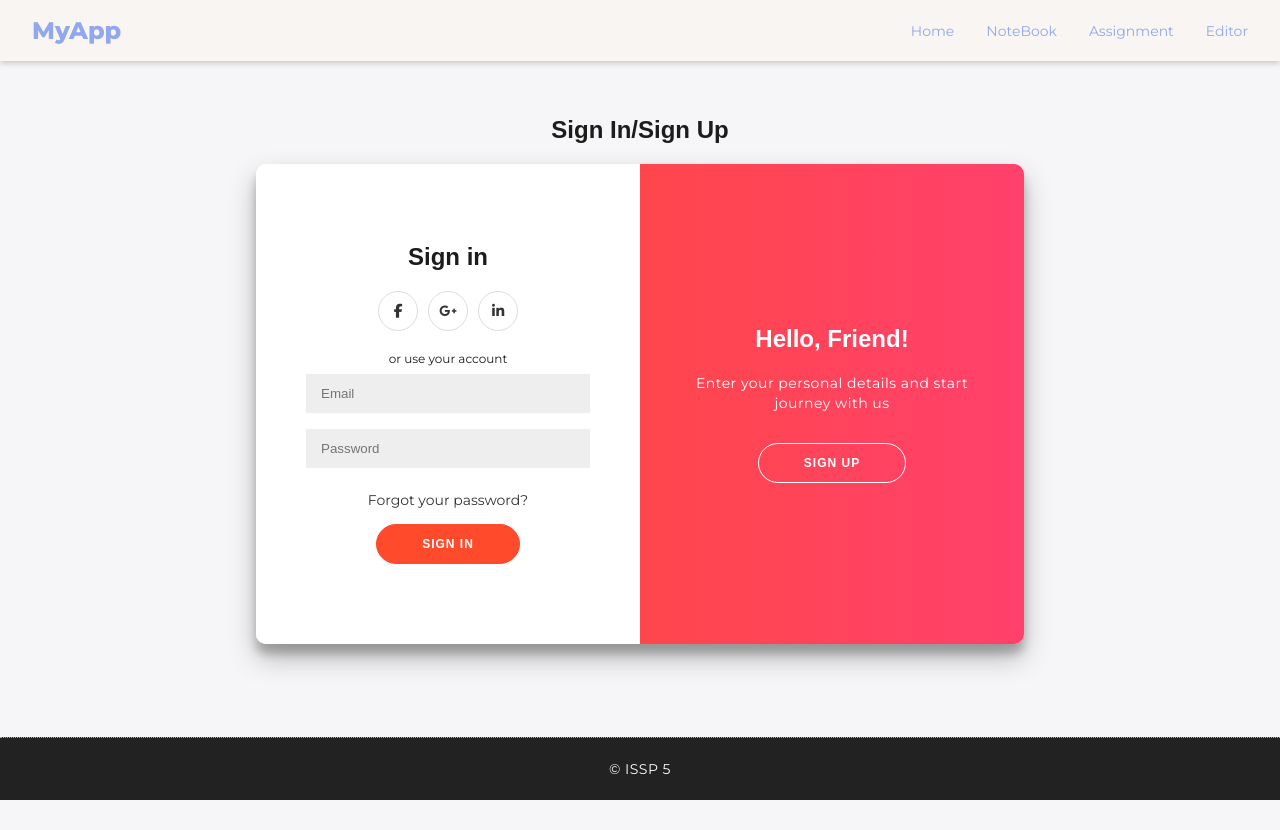
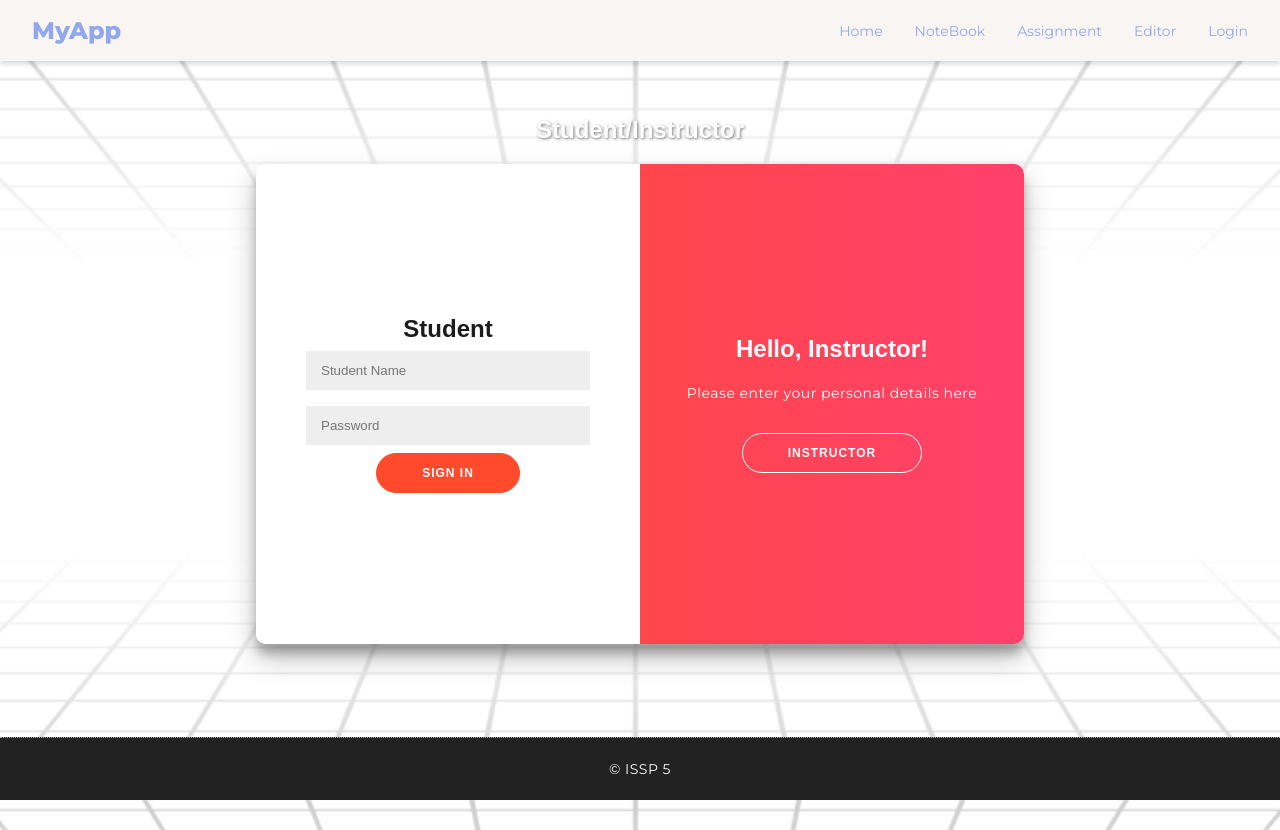
Before and after one commit to JBB0807/ISSP5-Front-End, a React (Vite) app: page /login in a window 1280 px wide. Built offline with nearby package versions, Linux system fonts and the light colour scheme; a web font is replaced by a local one.

Commit message:
update login functionality and UI; updated Navbar for routing, modified LoginPage and improve styles.

```diff
--- a/src/components/Navbar.jsx
+++ b/src/components/Navbar.jsx
@@ -1,19 +1,41 @@
-import React from 'react'
-import '../scss/styles.scss'
-import '../scss/components/_navbar.scss'
+import React from "react";
+import "../scss/styles.scss";
+import "../scss/components/_navbar.scss";
+import { Link } from "react-router-dom";
 
 const Navbar = () => {
   return (
     <nav className="navbar">
       <div className="navbar__logo">MyApp</div>
       <ul className="navbar__links">
-        <li><a href="/" className="navbar__link">Home</a></li>
-        <li><a href="/notebook" className="navbar__link">NoteBook</a></li>
-        <li><a href="/assignment" className="navbar__link">Assignment</a></li>
-        <li><a href="/editor" className="navbar__link">Editor</a></li>
+        <li>
+          <Link to="/" className="navbar__link">
+            Home
+          </Link>
+        </li>
+        <li>
+          <Link to="/notebook" className="navbar__link">
+            NoteBook
+          </Link>
+        </li>
+        <li>
+          <Link to="/assignment" className="navbar__link">
+            Assignment
+          </Link>
+        </li>
+        <li>
+          <Link to="/editor" className="navbar__link">
+            Editor
+          </Link>
+        </li>
+        <li>
+          <Link to="/login" className="navbar__link">
+            Login
+          </Link>
+        </li>
       </ul>
     </nav>
-  )
-}
+  );
+};
 
-export default Navbar
+export default Navbar;
--- a/src/main.jsx
+++ b/src/main.jsx
@@ -5,11 +5,10 @@ import "./scss/styles.scss";
 import Navbar from "./components/Navbar";
 import Hero from "./components/Hero";
 import Services from "./components/Services";
+import Header from "./components/Header";
 
 createRoot(document.getElementById("root")).render(
   <StrictMode>
-
     <AppRouter />
-
   </StrictMode>
 );
--- a/src/pages/LoginPage.jsx
+++ b/src/pages/LoginPage.jsx
@@ -8,7 +8,7 @@ const LoginPage = () => {
   const [type, setType] = useState("signIn");
 
   useEffect(() => {
-    document.title = "Login / Sign Up";
+    document.title = "Login / Instructor";
   }, []);
 
   const handleOnClick = (text) => {
@@ -23,7 +23,7 @@ const LoginPage = () => {
   return (
     <main className="login-page">
       <section>
-        <h2>Sign In/Sign Up</h2>
+        <h2>Student/Instructor</h2>
         <div className={containerClass} id="container">
           <SignUpForm />
           <SignInForm />
@@ -31,26 +31,24 @@ const LoginPage = () => {
             <div className="overlay">
               <div className="overlay-panel overlay-left">
                 <h1>Welcome Back!</h1>
-                <p>
-                  To keep connected with us please login with your personal info
-                </p>
+                <p>Please login with your personal info</p>
                 <button
                   className="ghost"
                   id="signIn"
                   onClick={() => handleOnClick("signIn")}
                 >
-                  Sign In
+                  Student
                 </button>
               </div>
               <div className="overlay-panel overlay-right">
-                <h1>Hello, Friend!</h1>
-                <p>Enter your personal details and start journey with us</p>
+                <h1>Hello, Instructor!</h1>
+                <p>Please enter your personal details here</p>
                 <button
                   className="ghost"
                   id="signUp"
                   onClick={() => handleOnClick("signUp")}
                 >
-                  Sign Up
+                  Instructor
                 </button>
               </div>
             </div>
--- a/src/pages/SignIn.jsx
+++ b/src/pages/SignIn.jsx
@@ -31,22 +31,16 @@ function SignInForm() {
   return (
     <div className="form-container sign-in-container">
       <form onSubmit={handleOnSubmit}>
-        <h1>Sign in</h1>
-        <div className="social-container">
-          <a href="#" className="social">
-            <i className="fab fa-facebook-f" />
-          </a>
+        <h1>Student</h1>
+        {/* <div className="social-container">
           <a href="#" className="social">
             <i className="fab fa-google-plus-g" />
           </a>
-          <a href="#" className="social">
-            <i className="fab fa-linkedin-in" />
-          </a>
-        </div>
-        <span>or use your account</span>
+        </div> */}
+
         <input
           type="email"
-          placeholder="Email"
+          placeholder="Student Name"
           name="email"
           value={state.email}
           onChange={handleChange}
@@ -58,7 +52,7 @@ function SignInForm() {
           value={state.password}
           onChange={handleChange}
         />
-        <a href="#">Forgot your password?</a>
+
         <button>Sign In</button>
       </form>
     </div>
--- a/src/pages/SignUp.jsx
+++ b/src/pages/SignUp.jsx
@@ -18,7 +18,7 @@ function SignUpForm() {
 
     const { name, email, password } = state;
     alert(
-      `You are sign up with name: ${name} email: ${email} and password: ${password}`
+      `You are signed in with name: ${name} email: ${email} and password: ${password}`
     );
 
     for (const key in state) {
@@ -32,16 +32,10 @@ function SignUpForm() {
   return (
     <div className="form-container sign-up-container">
       <form onSubmit={handleOnSubmit}>
-        <h1>Create Account</h1>
+        <h1>Instructor</h1>
         <div className="social-container">
           <a href="#" className="social">
-            <i className="fab fa-facebook-f" />
-          </a>
-          <a href="#" className="social">
             <i className="fab fa-google-plus-g" />
-          </a>
-          <a href="#" className="social">
-            <i className="fab fa-linkedin-in" />
           </a>
         </div>
         <span>or use your email for registration</span>
@@ -66,7 +60,7 @@ function SignUpForm() {
           onChange={handleChange}
           placeholder="Password"
         />
-        <button>Sign Up</button>
+        <button>Sign in</button>
       </form>
     </div>
   );
--- a/src/routers/AppRouter.jsx
+++ b/src/routers/AppRouter.jsx
@@ -19,22 +19,20 @@ const AppRouter = () => {
   return (
     <BrowserRouter>
       <div className="wrapper">
-        {/* <Header /> */}
         <Navbar />
         <Routes>
-
           <Route
             path="/"
             element={
               <>
-              <Hero />
-              <Services />
+                <Hero />
+                <Services />
               </>
             }
           />
-          <Route path="login" element={<LoginPage />} />
+          <Route path="/login" element={<LoginPage />} />
           <Route
-            path="editor"
+            path="/editor"
             element={
               <ProtectedRoute>
                 <PageCodeEditor />
--- a/src/scss/page/_login.scss
+++ b/src/scss/page/_login.scss
@@ -1,3 +1,21 @@
+// .login-page {
+//   min-height: 100vh;
+//   display: flex;
+//   justify-content: center;
+//   align-items: center;
+
+//   background-image: url("../../../public/images/grid-background.png");
+//   background-size: cover;
+//   background-position: center;
+//   background-repeat: no-repeat;
+//   background-attachment: fixed;
+
+//   section {
+//     width: 100%;
+//     max-width: 800px;
+//     padding: 20px;
+//   }
+// }
 .App {
   font-family: sans-serif;
   text-align: center;
@@ -10,7 +28,12 @@
 }
 
 body {
-  background: #f6f5f7;
+  background: transparent;
+  background-image: url("../../../public/images/grid-background.png");
+  background-size: cover;
+  background-position: center;
+  background-repeat: no-repeat;
+  background-attachment: fixed;
   display: flex;
   justify-content: center;
   align-items: center;
@@ -27,6 +50,8 @@ h1 {
 
 h2 {
   text-align: center;
+  color: #fff;
+  text-shadow: 1px 1px 3px rgba(0, 0, 0, 0.5);
 }
 
 p {
@@ -227,8 +252,8 @@ input {
   justify-content: center;
   align-items: center;
   margin: 0 5px;
-  height: 40px;
-  width: 40px;
+  height: 60px;
+  width: 60px;
 }
 
 footer {
```
Also changed, not shown: public/images/grid-background.png (added).
